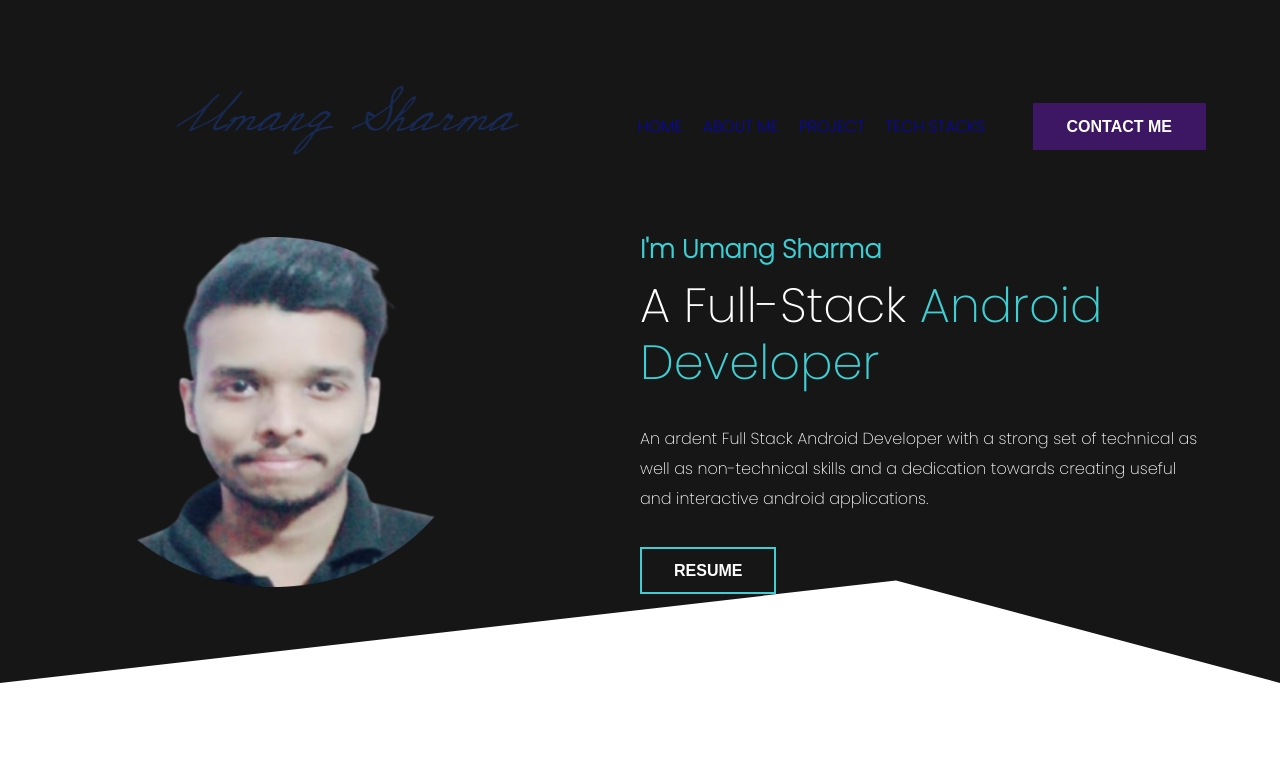
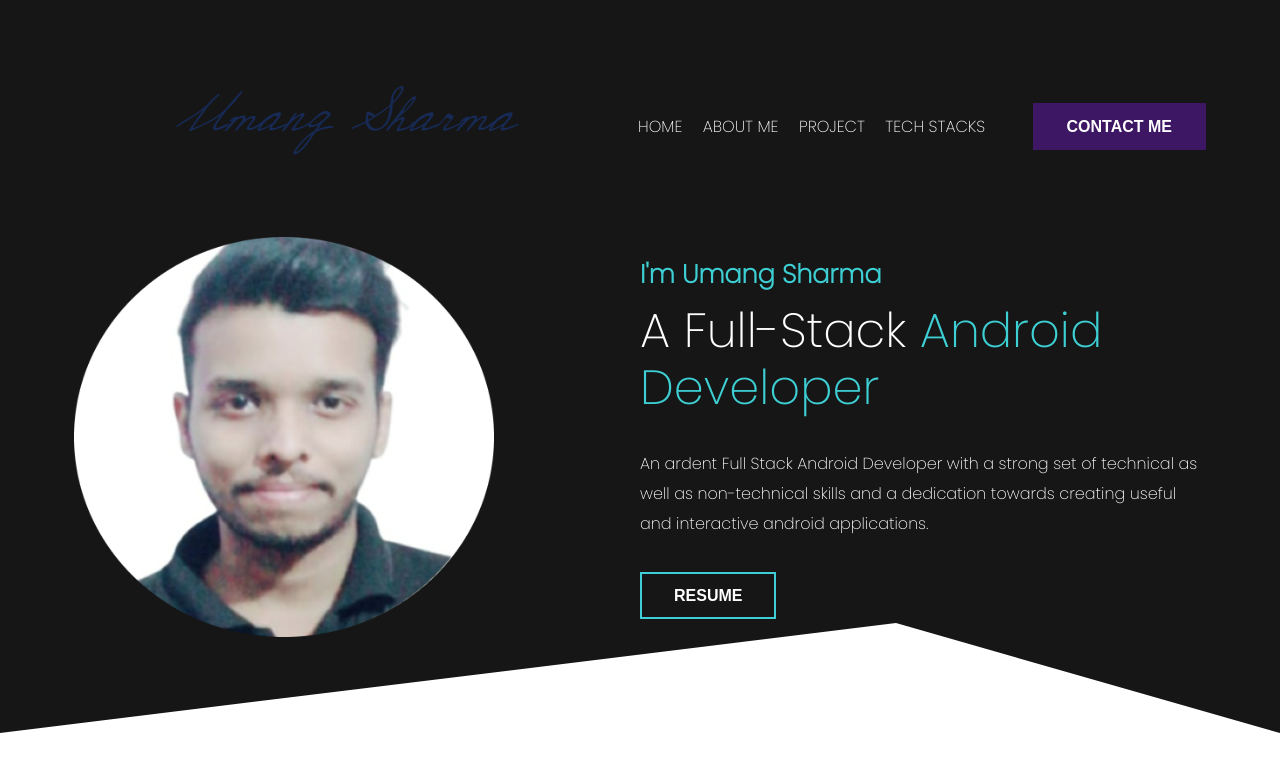
Before and after one commit to umangsh28/MyPortfolio, a plain HTML site: page index.html in a window 1280 px wide. Shown: the top 776 px of the page. Drawn offline with Linux system fonts and the light colour scheme.

Commit message:
final image done

```diff
--- a/css/style.css
+++ b/css/style.css
@@ -19,6 +19,10 @@ body{
 
 html{
     scroll-behavior: smooth;
+}
+
+header .container NavBar{
+    color: var(--pure);
 }
 
 
@@ -74,7 +78,8 @@ header nav .left a:hover{
 
 
 header nav .left a{
-    color: var (--pure);
+    color: white;
+    background: transparent;
     text-decoration: none;
     margin-right: 1rem;
     text-transform: uppercase;
@@ -90,9 +95,9 @@ header nav .branding{
 
 
 .hero .left img{
-   width: 400px;
+   width: 420px;
 
-    height: 350px;
+    height: 400px;
     margin-top: -4rem;
     margin-bottom: 3rem;
 }
--- a/index.html
+++ b/index.html
@@ -54,7 +54,7 @@
 
             <div class="hero flex items-centers justify-between">
                 <div class="left flex-1 flex ">
-                    <img src="./images/umangR.png" alt="">
+                    <img src="./images/umangR-modified.png" alt="">
 
                 </div>
                 <div class="right flex-1">
```
Also changed, not shown: images/1633366877300-removebg-preview.png (deleted), images/umangR-modified.png (added), images/umangR.jpg (added), images/umangR.png (deleted).
